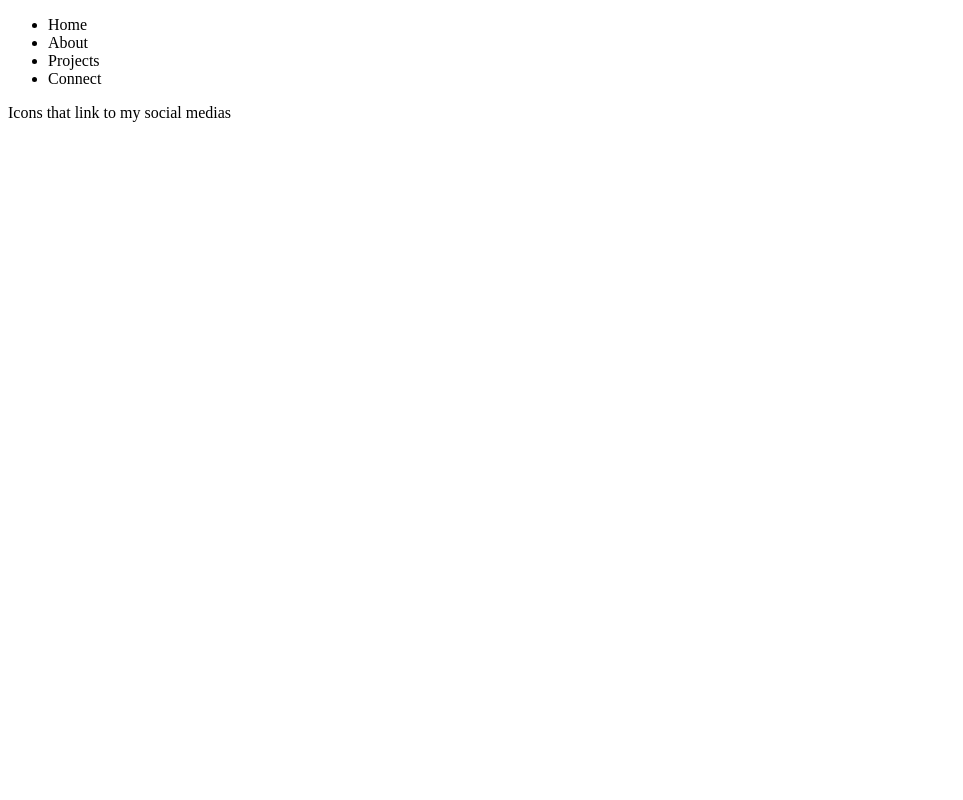
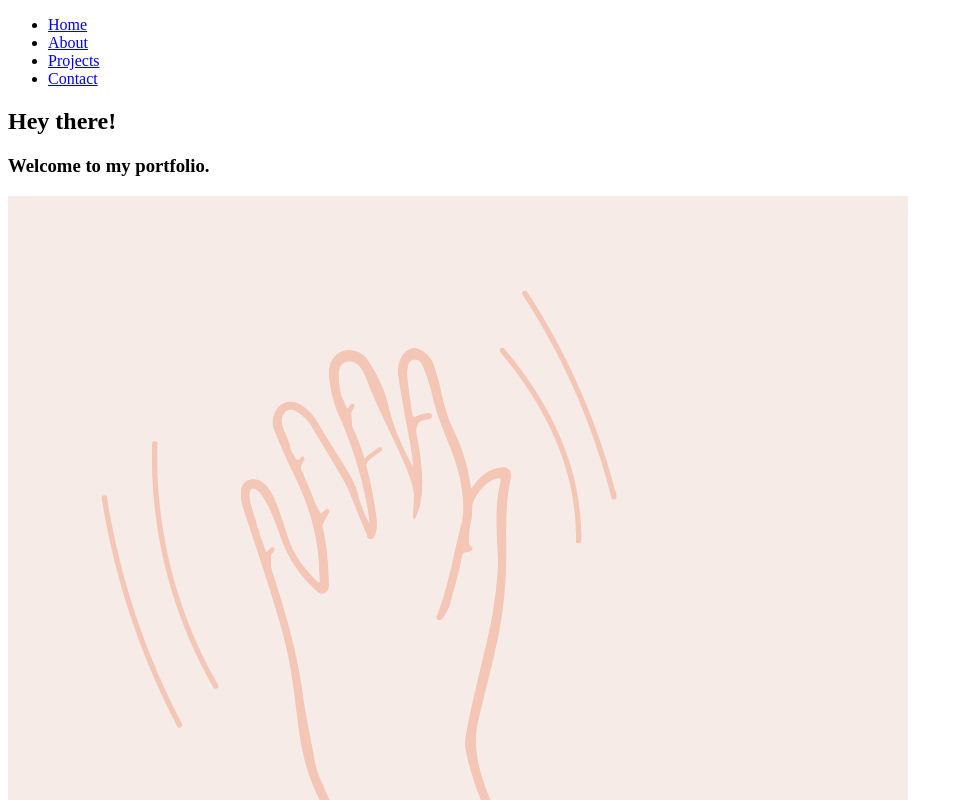
Before and after one commit to adrianaheesh/react-portfolio, a React (Create React App) app: page / in a window 1280 px wide. Shown: the top 800 px of the page, without its empty margins (0-963 px from the left). Built offline with nearby package versions, Linux system fonts and the light colour scheme.

Commit message:
created navigation bar to link to all components using react router dom

```diff
--- a/package.json
+++ b/package.json
@@ -8,6 +8,7 @@
     "@testing-library/user-event": "^7.1.2",
     "react": "^17.0.2",
     "react-dom": "^17.0.2",
+    "react-router-dom": "^5.3.0",
     "react-scripts": "4.0.3"
   },
   "scripts": {
--- a/src/components/About.js
+++ b/src/components/About.js
@@ -3,6 +3,7 @@
 const About = () => {
     return (
         <>
+        <h2>About me</h2>
         </>
     )
 }
--- /dev/null
+++ b/src/components/Contact.js
@@ -0,0 +1,11 @@
+import React from 'react'
+
+const Contact = () => {
+    return (
+        <>
+        <h3>Contact me if you dare</h3>
+        </>
+    )
+}
+
+export default Contact
--- a/src/components/Navigation.js
+++ b/src/components/Navigation.js
@@ -1,15 +1,52 @@
 import React from 'react'
+import Home from './Home'
+import About from './About'
+import Projects from './Projects'
+import Contact from './Contact'
+import {
+    BrowserRouter as Router,
+    Switch,
+    Route,
+    Link
+} from 'react-router-dom'
 
 const Navigation = () => {
     return (
-        <div>
-            <ul>
-                <li>Home</li>
-                <li>About</li>
-                <li>Projects</li>
-                <li>Connect</li>
-            </ul>
-        </div>
+        <Router>
+            <div>
+                <nav>
+                    <ul>
+                        <li>
+                            <Link to="/">Home</Link>
+                        </li>
+                        <li>
+                            <Link to="/about">About</Link>
+                        </li>
+                        <li>
+                            <Link to="/projects">Projects</Link>
+                        </li>
+                        <li>
+                            <Link to="/contact">Contact</Link>
+                        </li>
+                    </ul>
+                </nav>
+
+                <Switch>
+                    <Route path="/about">
+                        <About />
+                    </Route>
+                    <Route path="/projects">
+                        <Projects />
+                    </Route>
+                    <Route path="/contact">
+                        <Contact />
+                    </Route>
+                    <Route path="/">
+                        <Home />
+                    </Route>
+                </Switch>
+            </div>
+        </Router>
     )
 }
 
--- /dev/null
+++ b/src/components/Projects.js
@@ -0,0 +1,11 @@
+import React from 'react'
+
+const Projects = () => {
+    return (
+        <>
+        <h3>This is where the projects go</h3>
+        </>
+    )
+}
+
+export default Projects
```
Also changed, not shown: 2 other files (tests, documents, lock files or other folders).
